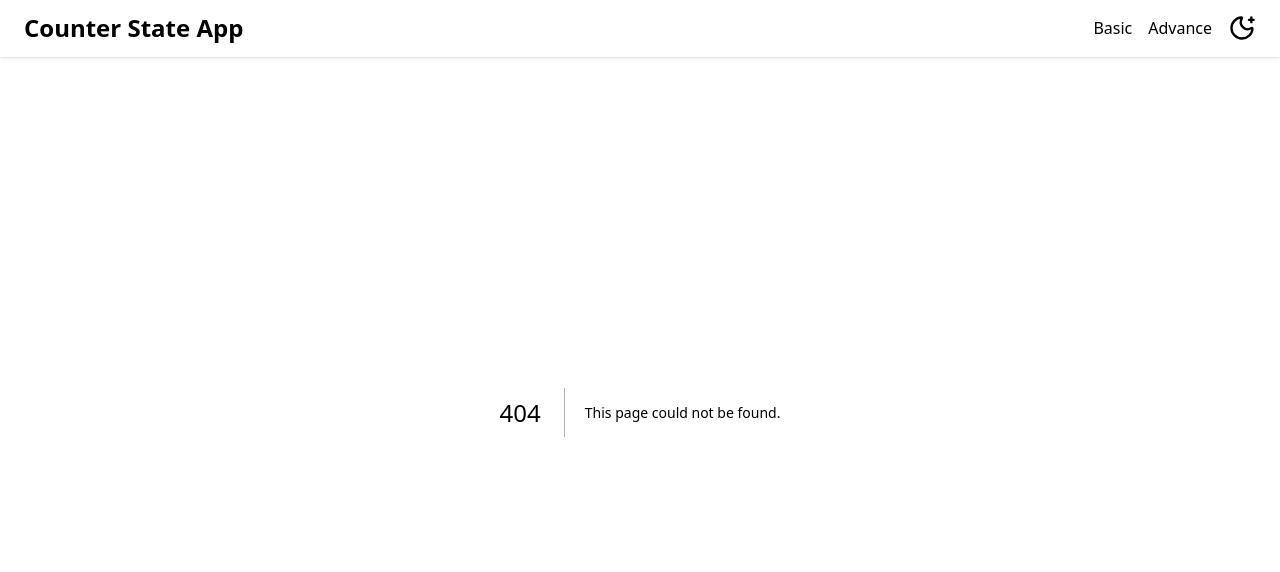
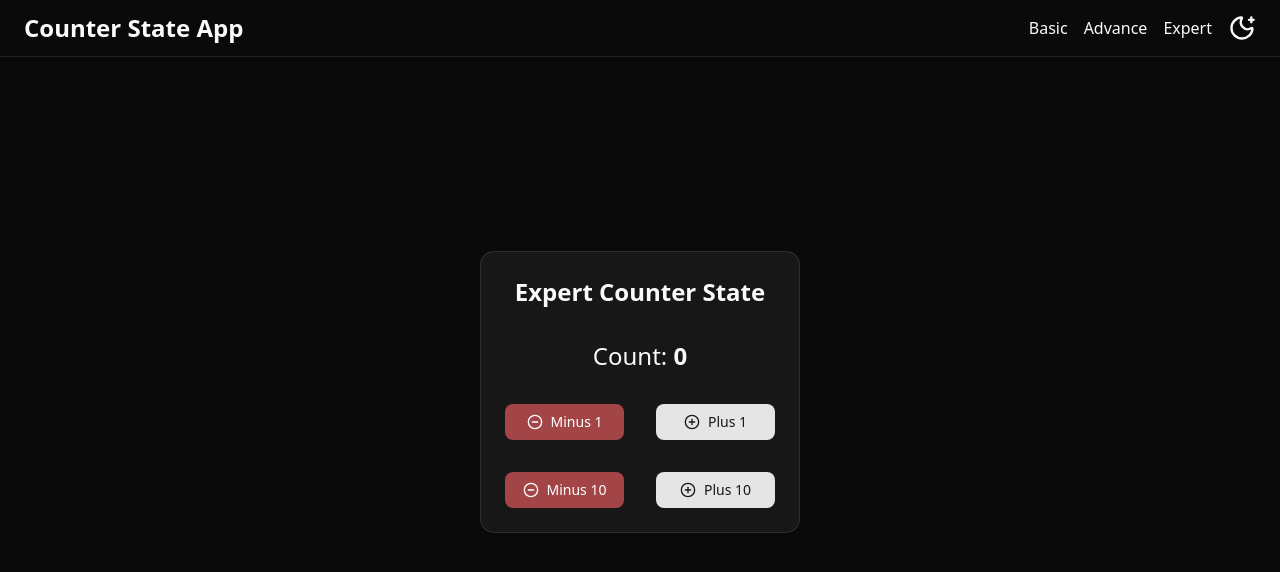
Before and after one commit to annweshamondal/counter-state, a Next.js app: page /expert in a window 1280 px wide. Before the commit this address had no page. Shown: the top 572 px of the page. Built offline with nearby package versions, Linux system fonts and the light colour scheme.

Commit message:
expert counter part 1 done

```diff
--- /dev/null
+++ b/src/app/expert/page.tsx
@@ -0,0 +1,33 @@
+import ExpertCounter from "@/components/ExpertCounter";
+import {
+	Card,
+	CardContent,
+	CardHeader,
+	CardTitle,
+} from "@/components/shadcnui/card";
+import { Metadata } from "next";
+
+export const metadata: Metadata = {
+	title: "Expert | Counter State App",
+	description: "Expert Counter State App",
+};
+
+const page = () => {
+	return (
+		<section className="grid h-[95dvh] place-items-center">
+			<Card className="w-xs">
+				<CardHeader>
+					<CardTitle className="text-center text-2xl">
+						Expert Counter State
+					</CardTitle>
+				</CardHeader>
+
+				<CardContent>
+					<ExpertCounter />
+				</CardContent>
+			</Card>
+		</section>
+	);
+};
+
+export default page;
--- /dev/null
+++ b/src/components/ExpertCounter.tsx
@@ -0,0 +1,71 @@
+"use client";
+
+import { MinusCircleIcon, PlusCircleIcon } from "lucide-react";
+import { useState } from "react";
+import { Button } from "./shadcnui/button";
+
+const ExpertCounter = () => {
+	const [count, setCount] = useState(0);
+
+	const plus = () => {
+		if (count < 100) {
+			setCount(count + 1);
+		}
+	};
+
+	const minus = () => {
+		if (count > 0) {
+			setCount(count - 1);
+		}
+	};
+
+	const plusTen = () => {
+		if (count < 91) {
+			setCount(count + 10);
+		}
+	};
+
+	const minusTen = () => {
+		if (count > 9) {
+			setCount(count - 10);
+		}
+	};
+
+	return (
+		<div className="space-y-8">
+			<div className="text-center text-2xl">
+				Count: <span className="font-semibold">{count}</span>
+			</div>
+
+			<div className="grid grid-cols-2 gap-8">
+				<Button
+					onClick={minus}
+					className="cursor-pointe"
+					variant={"destructive"}>
+					<MinusCircleIcon /> Minus 1
+				</Button>
+
+				<Button
+					onClick={plus}
+					className="cursor-pointer">
+					<PlusCircleIcon /> Plus 1
+				</Button>
+
+				<Button
+					onClick={minusTen}
+					className="cursor-pointe"
+					variant={"destructive"}>
+					<MinusCircleIcon /> Minus 10
+				</Button>
+
+				<Button
+					onClick={plusTen}
+					className="cursor-pointer">
+					<PlusCircleIcon /> Plus 10
+				</Button>
+			</div>
+		</div>
+	);
+};
+
+export default ExpertCounter;
--- a/src/components/Header/Header.tsx
+++ b/src/components/Header/Header.tsx
@@ -18,6 +18,7 @@
 				<nav className="flex items-center gap-4">
 					<Link href={"/"}>Basic</Link>
 					<Link href={"/advance"}>Advance</Link>
+					<Link href={"/expert"}>Expert</Link>
 
 					<ThemeToggleButton />
 				</nav>
```
